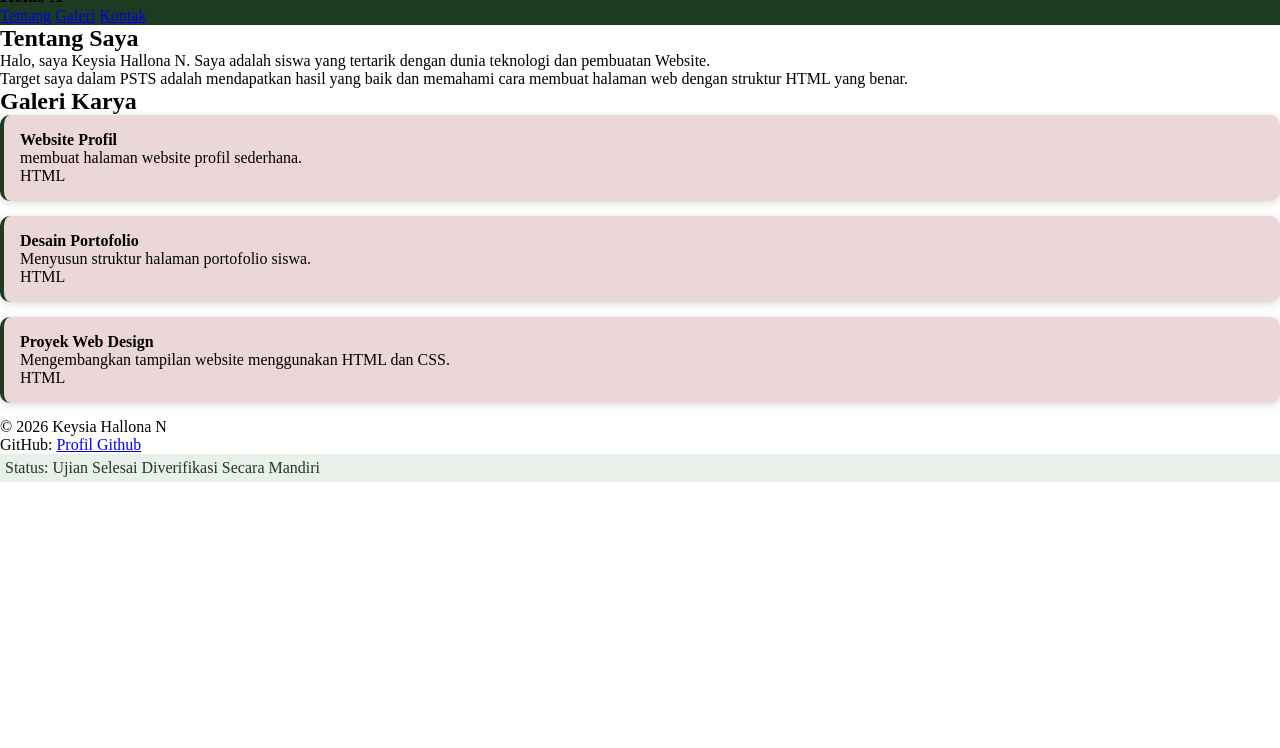
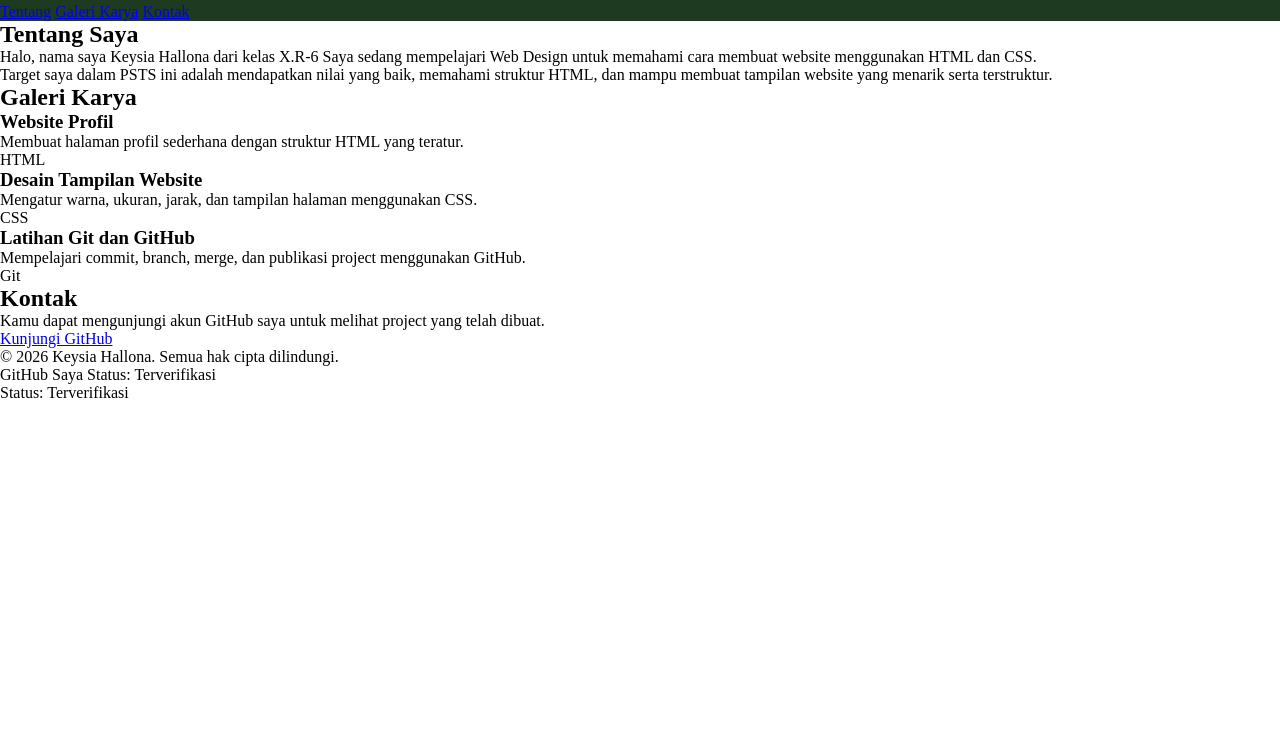
Before and after one commit to KeyshiaAlona/psts-ganjil-wd-keysiahallona, a plain HTML site: page psts-ganjil-wd-keysiahallona/index.html in a window 1280 px wide. Shown: the part 52-800 px from the top of the page. Drawn offline with Linux system fonts and the light colour scheme.

Commit message:
Inisialisasi dokumen ujian psts oleh Keysia Hallona

```diff
--- a/psts-ganjil-wd-keysiahallona/index.html
+++ b/psts-ganjil-wd-keysiahallona/index.html
@@ -1,71 +1,114 @@
-<!-- PSTS-GANJIL | NAMA: keysia hallona n | WARNA-UTAMA: #1e3a20 | KODE-LEBAR: 800px -->
 <!DOCTYPE html>
 <html lang="id">
 <head>
     <meta charset="UTF-8">
     <meta name="viewport" content="width=device-width, initial-scale=1.0">
-    <title>Profil Saya</title>
+    <title>Keysia Hallona</title>
     <link rel="stylesheet" href="style.css">
 </head>
+
 <body>
-      <header>
-           <h1>Keysia Hallona N</h1>
-           <h3>Kelas X</h3>
+
+    <!-- Hero -->
+    <header class="hero">
+        <div class="hero-content">
+            <h1>Keysia Hallona</h1>
+            <p class="kelas">KELAS X.R-2</p>
+
+            <div class="garis"></div>
 
             <nav>
                 <a href="#tentang">Tentang</a>
-               <a href="#galeri-karya">Galeri</a>
+                <a href="#galeri">Galeri Karya</a>
                 <a href="#kontak">Kontak</a>
-           <nav>
+            </nav>
+        </div>
     </header>
 
-     <main class="wadah konten">
 
-        <section id="tentang">
+    <!-- Tentang -->
+    <section id="tentang" class="section">
         <h2>Tentang Saya</h2>
+        <div class="garis-kecil"></div>
 
         <p>
-                Halo, saya Keysia Hallona N. Saya adalah siswa yang tertarik dengan dunia teknologi dan pembuatan Website.
+            Halo, nama saya Keysia Hallona dari kelas X.R-6
+            Saya sedang mempelajari Web Design untuk memahami
+            cara membuat website menggunakan HTML dan CSS.
         </p>
 
         <p>
-                Target saya dalam PSTS adalah mendapatkan hasil yang baik dan memahami cara membuat halaman web dengan struktur HTML yang benar.
+            Target saya dalam PSTS ini adalah mendapatkan nilai
+            yang baik, memahami struktur HTML, dan mampu membuat
+            tampilan website yang menarik serta terstruktur.
         </p>
     </section>
 
-        <section id="galeri-karya">
+
+    <!-- Galeri -->
+    <section id="galeri" class="section">
         <h2>Galeri Karya</h2>
+        <div class="garis-kecil"></div>
 
-            <article class="kartu-item">
-                <h4>Website Profil</h4>
-                <p>membuat halaman website profil sederhana.</p>
-                <span class="label-kategori">HTML</span>
-            </article>
+        <div class="card">
+            <h3>Website Profil</h3>
+            <p>
+                Membuat halaman profil sederhana dengan
+                struktur HTML yang teratur.
+            </p>
+            <span>HTML</span>
+        </div>
 
-            <article class="kartu-item">
-                <h4>Desain Portofolio</h4>
-                <p>Menyusun struktur halaman portofolio siswa.</p>
-                <span class="label-kategori">HTML</span>
-            </article>
+        <div class="card">
+            <h3>Desain Tampilan Website</h3>
+            <p>
+                Mengatur warna, ukuran, jarak, dan tampilan
+                halaman menggunakan CSS.
+            </p>
+            <span>CSS</span>
+        </div>
 
-            <article class="kartu-item">
-                <h4>Proyek Web Design</h4>
-                <p>Mengembangkan tampilan website menggunakan HTML dan CSS.</p>
-                <span class="label-kategori">HTML</span>
-            </article>
+        <div class="card">
+            <h3>Latihan Git dan GitHub</h3>
+            <p>
+                Mempelajari commit, branch, merge, dan
+                publikasi project menggunakan GitHub.
+            </p>
+            <span>Git</span>
+        </div>
     </section>
 
-     </main>
 
-     <footer id="kontak">
-        <p>&copy; 2026 Keysia Hallona N</p>
+    <!-- Kontak -->
+    <section id="kontak" class="kontak">
+        <h2>Kontak</h2>
+        <div class="garis-kecil"></div>
+
         <p>
-            GitHub:
-            <a href="https://github.com/KeysiaHallona" target="_blank">
-                Profil Github
+            Kamu dapat mengunjungi akun GitHub saya untuk
+            melihat project yang telah dibuat.
+        </p>
+
+        <a class="tombol"
+           href="https://github.com/USERNAMEKAMU"
+           target="_blank">
+            Kunjungi GitHub
         </a>
-        </p>
-        <p class="status-ujian">Status: Ujian Selesai Diverifikasi Secara Mandiri</p>
+    </section>
+
+
+    <!-- Footer -->
+    <footer>
+        <p>© 2026 Keysia Hallona. Semua hak cipta dilindungi.</p>
+
+        <div class="footer-status">
+            <span>GitHub Saya</span>
+            <span class="status">Status: Terverifikasi</span>
+        </div>
+
+        <div class="status-bawah">
+            Status: Terverifikasi
+        </div>
     </footer>
 
 </body>
```
Lines whose indentation alone changed are shown as unchanged.
